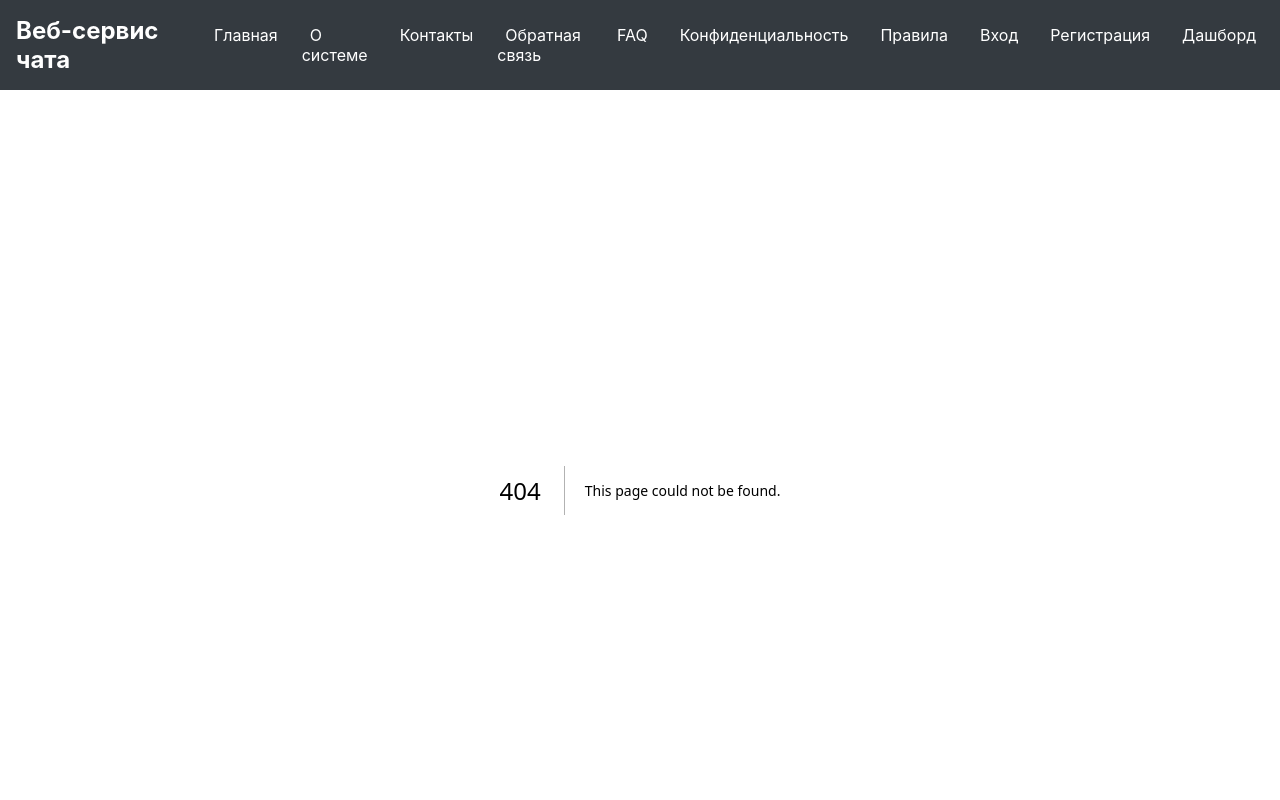
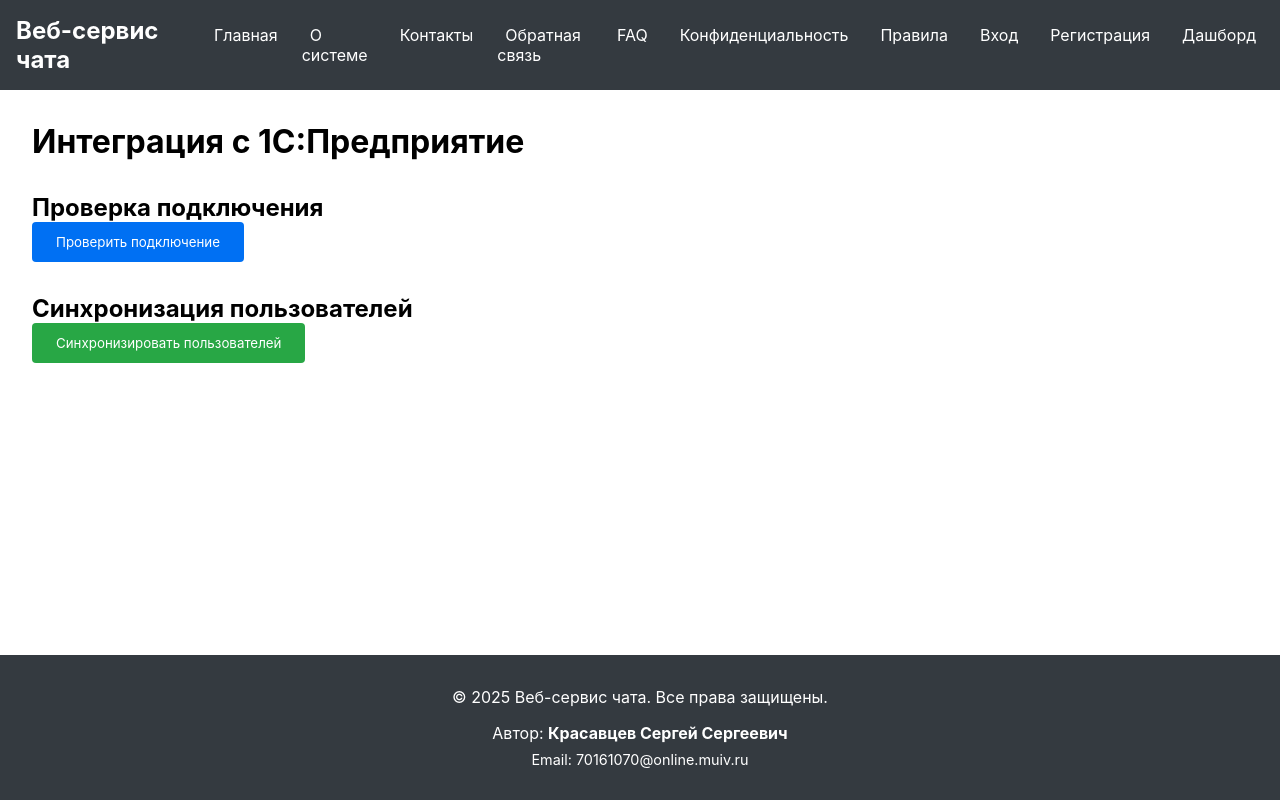
Before and after one commit to krasavtsev-muiv/1schat, a Next.js app in the folder frontend/: page /admin/1c in a window 1280 px wide. Before the commit this address had no page. Shown: the top 800 px of the page. Built offline with nearby package versions, Linux system fonts and the light colour scheme.

Commit message:
Добавлены страницы управления чатами и интеграции с 1С в админке

```diff
--- /dev/null
+++ b/frontend/app/admin/1c/page.js
@@ -0,0 +1,73 @@
+// Страница интеграции с 1С (админка)
+'use client';
+
+import { useState } from 'react';
+import api from '@/lib/api';
+
+export default function Admin1CPage() {
+  const [connectionStatus, setConnectionStatus] = useState(null);
+  const [syncing, setSyncing] = useState(false);
+  const [syncResult, setSyncResult] = useState(null);
+
+  const checkConnection = async () => {
+    try {
+      const response = await api.get('/api/1c/check-connection');
+      setConnectionStatus(response.data);
+    } catch (error) {
+      setConnectionStatus({ connected: false, error: 'Ошибка проверки подключения' });
+    }
+  };
+
+  const syncUsers = async () => {
+    setSyncing(true);
+    setSyncResult(null);
+    try {
+      const response = await api.post('/api/1c/sync-users');
+      setSyncResult(response.data);
+    } catch (error) {
+      setSyncResult({ error: 'Ошибка синхронизации' });
+    } finally {
+      setSyncing(false);
+    }
+  };
+
+  return (
+    <div style={{ padding: '2rem' }}>
+      <h1>Интеграция с 1С:Предприятие</h1>
+
+      <div style={{ marginTop: '2rem' }}>
+        <h2>Проверка подключения</h2>
+        <button
+          onClick={checkConnection}
+          style={{ padding: '0.75rem 1.5rem', background: '#0070f3', color: 'white', borderRadius: '4px', marginRight: '1rem' }}
+        >
+          Проверить подключение
+        </button>
+        {connectionStatus && (
+          <div style={{ marginTop: '1rem', padding: '1rem', background: connectionStatus.connected ? '#d4edda' : '#f8d7da', borderRadius: '4px' }}>
+            {connectionStatus.connected ? '✅ Подключение установлено' : '❌ Подключение не установлено'}
+            {connectionStatus.error && <p>{connectionStatus.error}</p>}
+          </div>
+        )}
+      </div>
+
+      <div style={{ marginTop: '2rem' }}>
+        <h2>Синхронизация пользователей</h2>
+        <button
+          onClick={syncUsers}
+          disabled={syncing}
+          style={{ padding: '0.75rem 1.5rem', background: '#28a745', color: 'white', borderRadius: '4px' }}
+        >
+          {syncing ? 'Синхронизация...' : 'Синхронизировать пользователей'}
+        </button>
+        {syncResult && (
+          <div style={{ marginTop: '1rem', padding: '1rem', background: '#d4edda', borderRadius: '4px' }}>
+            <p>Синхронизировано: {syncResult.synced}</p>
+            <p>Создано: {syncResult.created}</p>
+            <p>Обновлено: {syncResult.updated}</p>
+          </div>
+        )}
+      </div>
+    </div>
+  );
+}
```
Also changed, not shown: frontend/app/admin/chats/page.js (added, +50 -0 lines).
